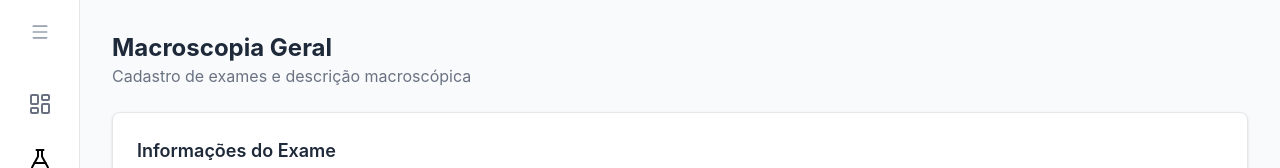
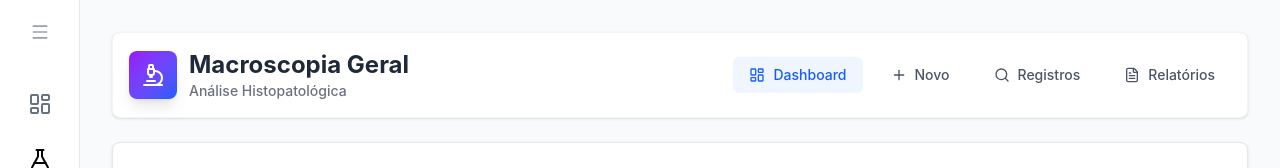
Before and after one commit to jorguzz-fer/alchemypet-system, a React (Vite) app in the folder client/: page /macroscopia in a window 1280 px wide. Shown: the top 168 px of the page. Built offline with nearby package versions, Linux system fonts and the light colour scheme; no server answers.

Commit message:
feat: align macroscopy header identity with mammary page

```diff
--- a/client/src/pages/Macroscopy.tsx
+++ b/client/src/pages/Macroscopy.tsx
@@ -1,4 +1,5 @@
 import { useState } from 'react';
+import { Microscope, LayoutDashboard, Plus, Search, FileText } from 'lucide-react';
 import MacroscopyForm from '../components/macroscopy/MacroscopyForm';
 import RecentActivities from '../components/macroscopy/RecentActivities';
 import MacroscopyReportModal from '../components/macroscopy/MacroscopyReportModal';
@@ -16,10 +17,32 @@ const Macroscopy = () => {
 
     return (
         <div className="space-y-6">
-            <div className="flex justify-between items-center">
-                <div>
-                    <h2 className="text-2xl font-bold text-gray-800">Macroscopia Geral</h2>
-                    <p className="text-gray-500">Cadastro de exames e descrição macroscópica</p>
+            {/* Header */}
+            <div className="flex justify-between items-center bg-white p-4 rounded-lg shadow-sm border border-gray-100">
+                <div className="flex items-center gap-3">
+                    <div className="bg-gradient-to-br from-purple-600 to-blue-600 p-3 rounded-lg text-white shadow-lg">
+                        <Microscope size={24} />
+                    </div>
+                    <div>
+                        <h1 className="text-2xl font-bold text-gray-800">Macroscopia Geral</h1>
+                        <p className="text-sm text-gray-500 font-medium">Análise Histopatológica</p>
+                    </div>
+                </div>
+                <div className="flex gap-3">
+                    <button className="flex items-center gap-2 bg-blue-50 text-blue-600 px-4 py-2 rounded-md font-medium text-sm hover:bg-blue-100 transition-colors">
+                        <LayoutDashboard size={16} /> Dashboard
+                    </button>
+                    <button className="flex items-center gap-2 text-gray-600 px-4 py-2 rounded-md font-medium text-sm hover:bg-gray-50 transition-colors">
+                        <Plus size={16} /> Novo
+                    </button>
+                    <button
+                        onClick={() => document.getElementById('recent-activities')?.scrollIntoView({ behavior: 'smooth' })}
+                        className="flex items-center gap-2 text-gray-600 px-4 py-2 rounded-md font-medium text-sm hover:bg-gray-50 transition-colors">
+                        <Search size={16} /> Registros
+                    </button>
+                    <button className="flex items-center gap-2 text-gray-600 px-4 py-2 rounded-md font-medium text-sm hover:bg-gray-50 transition-colors">
+                        <FileText size={16} /> Relatórios
+                    </button>
                 </div>
             </div>
 
```
